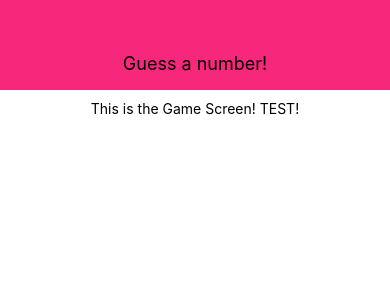
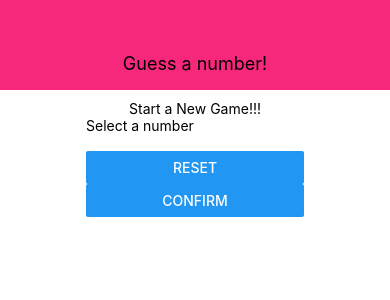
Before and after one commit to rm-jordan/react-native-number-game, a React Native app: screen / in a window 390 px wide. Shown: the top 300 px of the page. Built offline with nearby package versions, Linux system fonts and the light colour scheme.

Commit message:
added buttons to StartGameScreen, started logic

```diff
--- a/screens/StartGameScreen.js
+++ b/screens/StartGameScreen.js
@@ -1,11 +1,19 @@
 import React from "react";
 
-import { View, Text, StyleSheet } from "react-native";
+import { View, Text, StyleSheet, TextInput, Button } from "react-native";
 
 const StartGameScreen = (props) => {
   return (
     <View style={styles.screen}>
-      <Text>This is the Game Screen! TEST!</Text>
+      <Text>Start a New Game!!!</Text>
+      <View>
+        <Text>Select a number</Text>
+        <TextInput />
+        <View>
+          <Button title="Reset" onPress={() => {}} />
+          <Button title="Confirm" onPress={() => {}} />
+        </View>
+      </View>
     </View>
   );
 };
```
